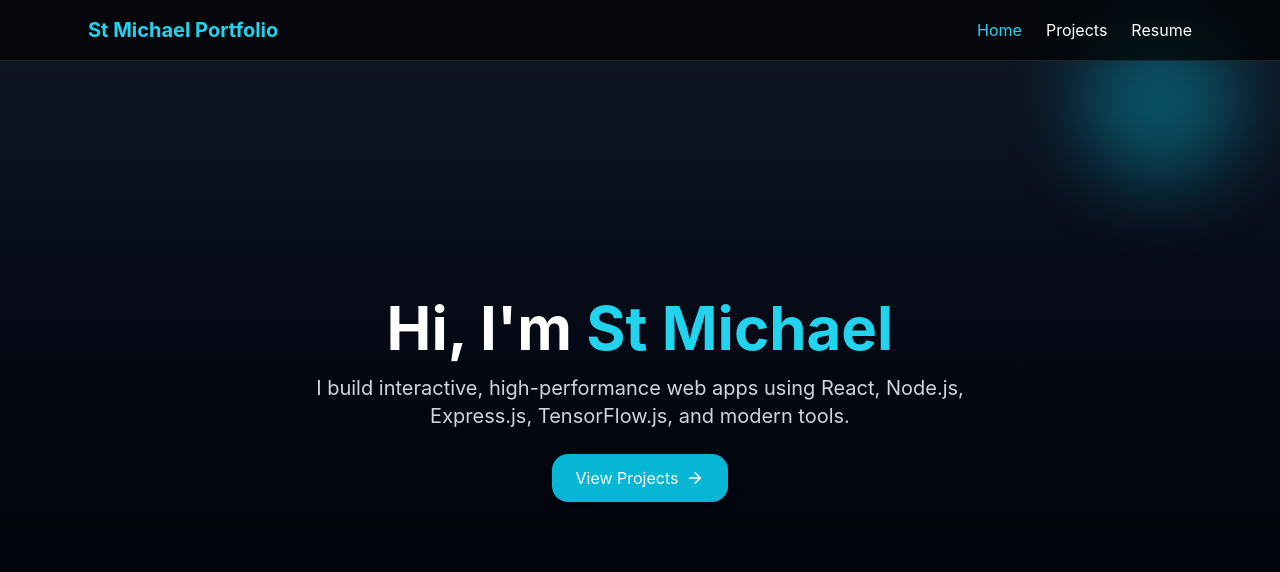
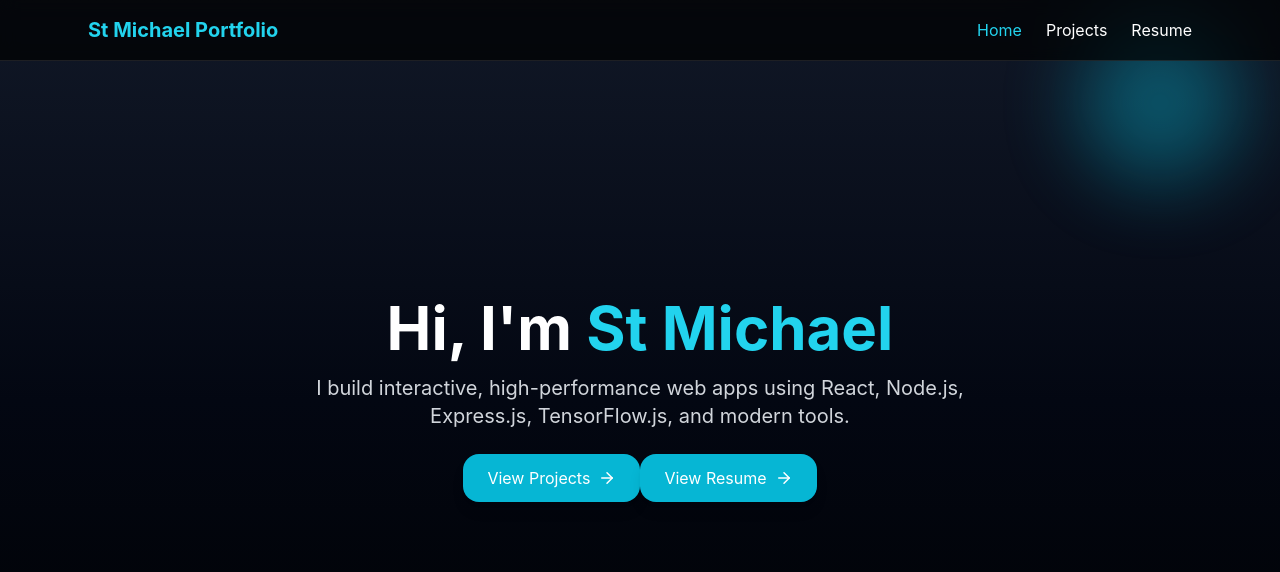
Before and after one commit to StMichael9/New-Portfolio, a React (Vite) app in the folder P/: page / in a window 1280 px wide. Shown: the top 572 px of the page. Built offline with nearby package versions, Linux system fonts and the light colour scheme.

Commit message:
Adding view resume button  to homepage

```diff
--- a/P/src/Pages/Home.jsx
+++ b/P/src/Pages/Home.jsx
@@ -26,6 +26,13 @@ const Home = () => {
           >
             View Projects <ArrowRight size={18} />
           </Link>
+
+          <Link
+            to="/resume"
+            className="inline-flex items-center gap-2 bg-cyan-500 text-white px-6 py-3 rounded-2xl shadow-lg hover:bg-cyan-600 transition-all"
+          >
+            View Resume <ArrowRight size={18} />
+          </Link>
         </motion.div>
       </motion.section>
 
```
